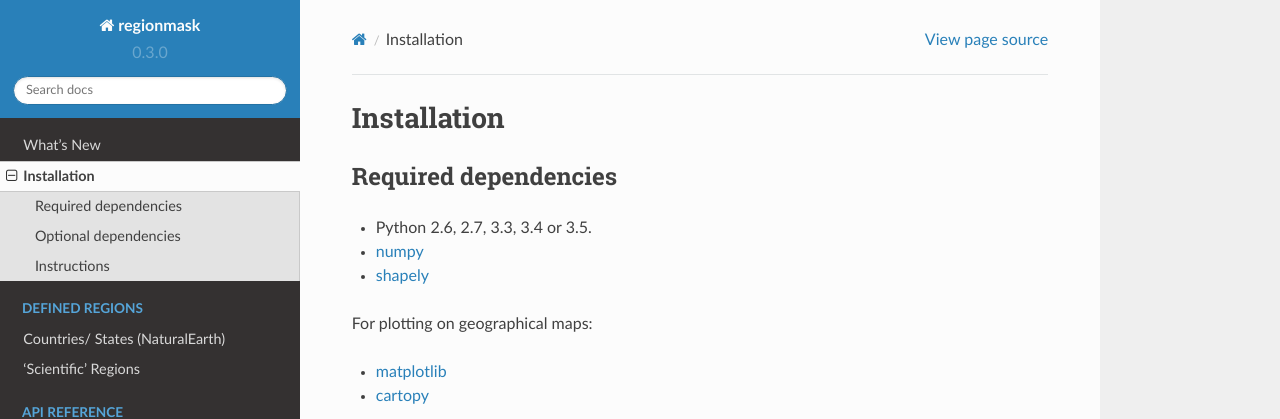
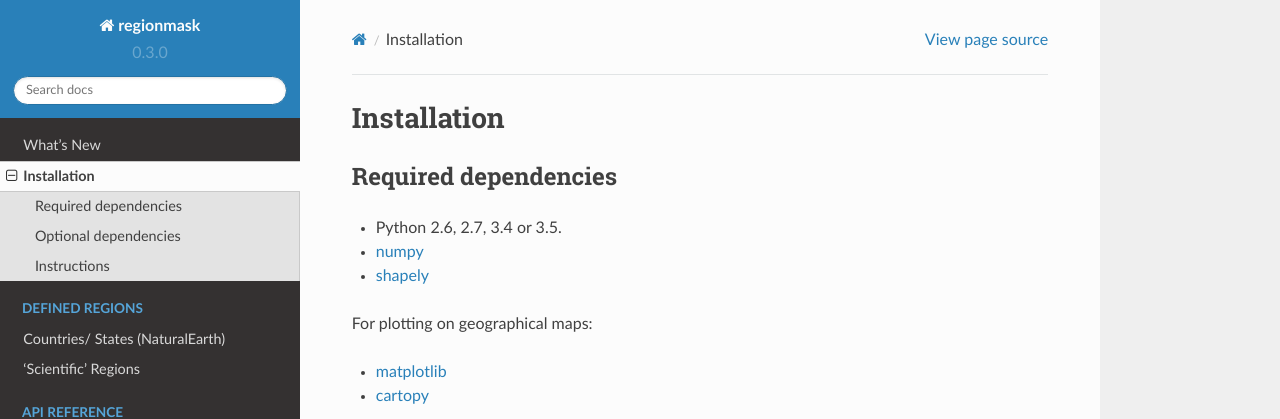
Before and after one commit to regionmask/regionmask, a Sphinx documentation site: the page built from docs/installation.rst, in a window 1280 px wide and 1342 px high. Shown: the top 419 px of the window. Built offline with Sphinx 7.4.7 and the Read the Docs theme 2.0.0, drawn with Linux system fonts in a browser that asks for light colours; pages that are not in the unit, such as notebooks, are missing from menus.

Commit message:
cartopy not available for py33

```diff
--- a/docs/installation.rst
+++ b/docs/installation.rst
@@ -4,7 +4,7 @@ Installation
 Required dependencies
 ---------------------
 
-- Python 2.6, 2.7, 3.3, 3.4 or 3.5.
+- Python 2.6, 2.7, 3.4 or 3.5.
 - `numpy <http://www.numpy.org/>`__
 - `shapely <http://toblerity.org/shapely/>`__
 
```
Also changed, not shown: .travis.yml.
